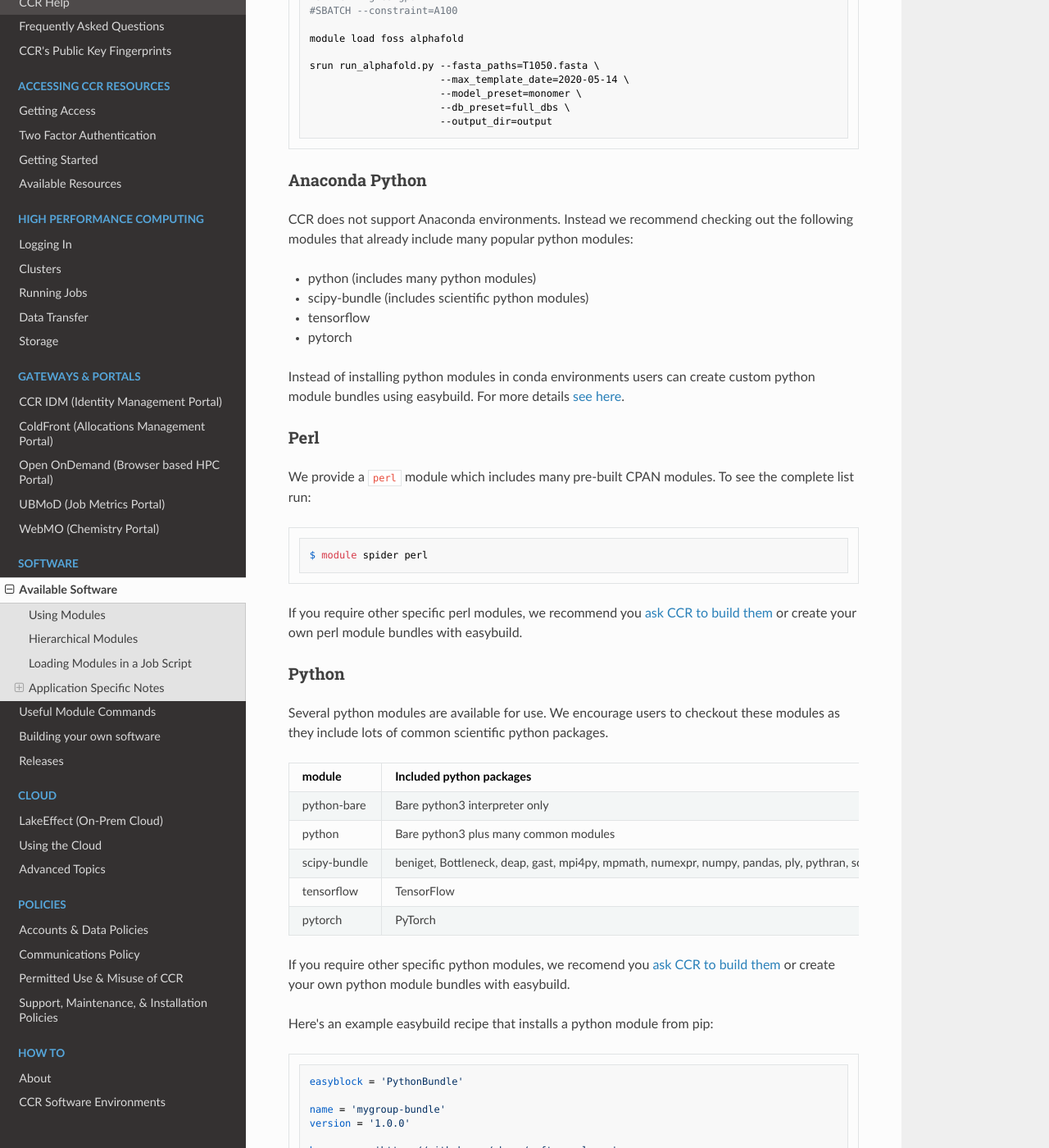
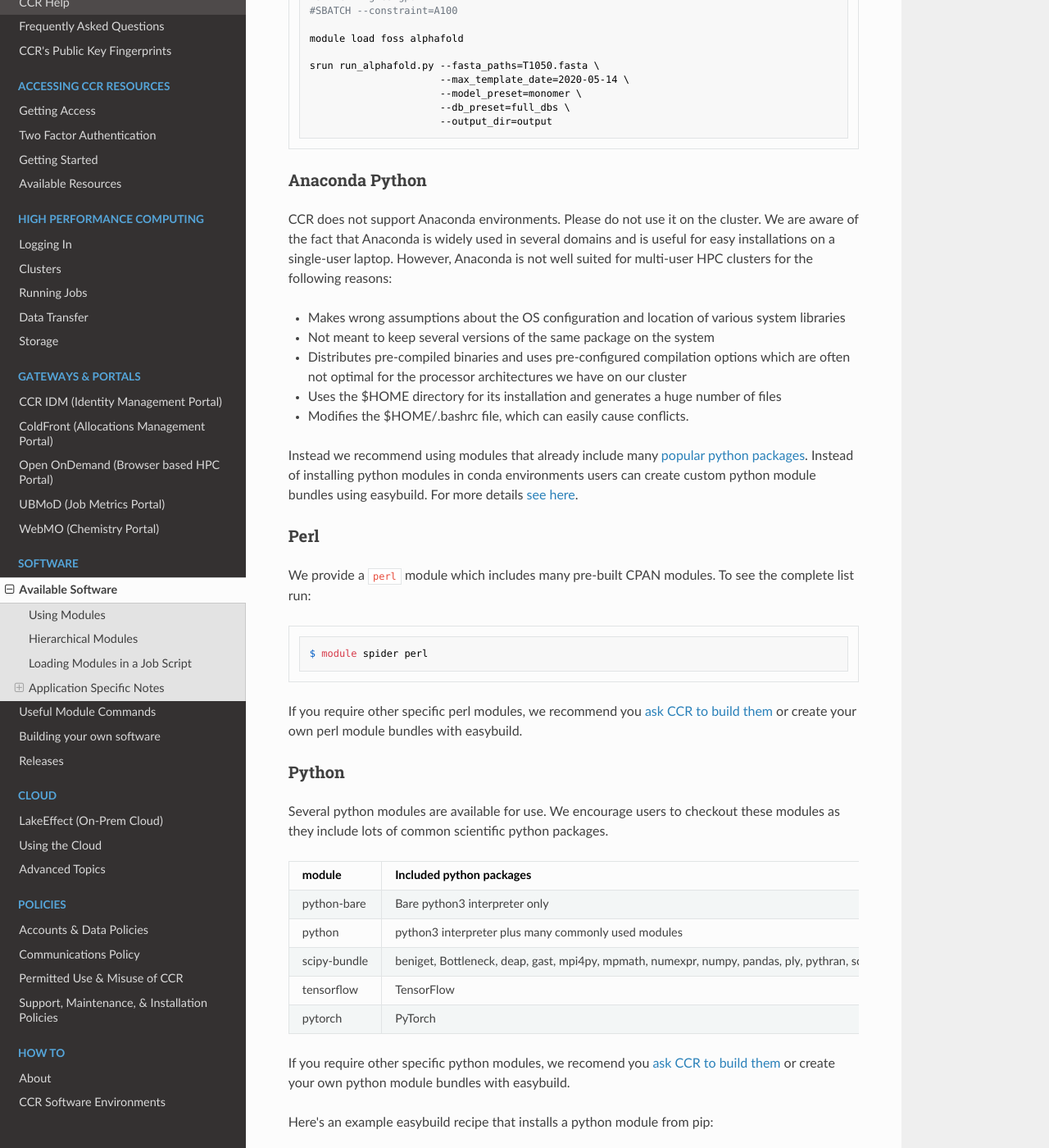
Before and after one commit to ubccr/ccrdocs, an MkDocs documentation site: the page built from pages/software/modules.md, in a window 1280 px wide and 1400 px high, scrolled down 4347 px. Shown: the whole window at 82% size. Built offline with MkDocs 1.6.1, drawn with Linux system fonts in a browser that asks for light colours; nearby versions of some CDN libraries.

Commit message:
add notes on conda

```diff
--- a/pages/software/modules.md
+++ b/pages/software/modules.md
@@ -200,15 +200,21 @@ srun run_alphafold.py --fasta_paths=T1050.fasta \
 
 ### Anaconda Python
 
-CCR does not support Anaconda environments. Instead we recommend checking out
-the following modules that already include many popular python modules:
+CCR does not support Anaconda environments. Please do not use it on the
+cluster. We are aware of the fact that Anaconda is widely used in several
+domains and is useful for easy installations on a single-user laptop. However,
+Anaconda is not well suited for multi-user HPC clusters for the following
+reasons:
 
-- python (includes many python modules)
-- scipy-bundle (includes scientific python modules)
-- tensorflow
-- pytorch
+- Makes wrong assumptions about the OS configuration and location of various system libraries
+- Not meant to keep several versions of the same package on the system
+- Distributes pre-compiled binaries and uses pre-configured compilation options
+  which are often not optimal for the processor architectures we have on our cluster
+- Uses the $HOME directory for its installation and generates a huge number of files
+- Modifies the $HOME/.bashrc file, which can easily cause conflicts.
 
-Instead of installing python modules in conda environments users can create
+Instead we recommend using modules that already include many [popular python
+packages](#python). Instead of installing python modules in conda environments users can create
 custom python module bundles using easybuild. For more details [see here](#python).
 
 ### Perl
@@ -232,7 +238,7 @@ these modules as they include lots of common scientific python packages.
 | module       | Included python packages                                                                     |
 | ------------ | -------------------------------------------------------------------------------------------- |
 | python-bare  | Bare python3 interpreter only                                                                |
-| python       | Bare python3 plus many common modules                                                        |
+| python       | python3 interpreter plus many commonly used modules                                          |
 | scipy-bundle | beniget, Bottleneck, deap, gast, mpi4py, mpmath, numexpr, numpy, pandas, ply, pythran, scipy |
 | tensorflow   | TensorFlow                                                                                   |
 | pytorch      | PyTorch                                                                                      |
```
